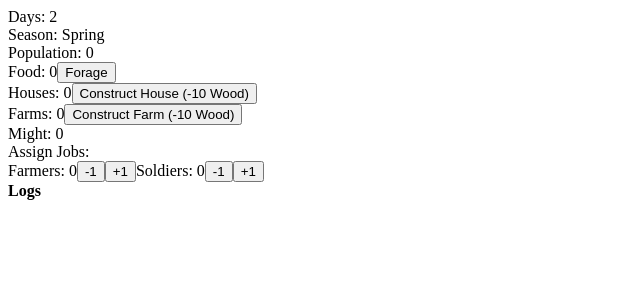
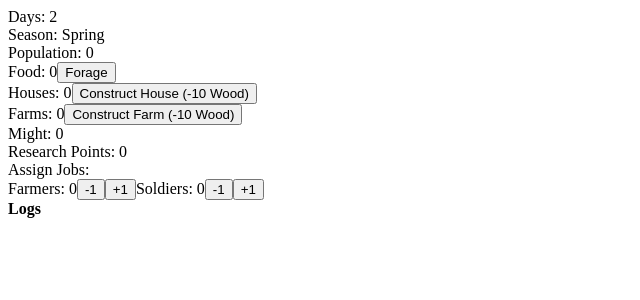
Before and after one commit to nicholas-crawford/thykingdomcome, a React (Vite) app: page / in a window 1280 px wide. Shown: the top 300 px of the page, without its empty margins (0-640 px from the left). Built offline with nearby package versions, Linux system fonts and the light colour scheme.

Commit message:
Added research points to game state

```diff
--- a/src/App.tsx
+++ b/src/App.tsx
@@ -33,6 +33,7 @@ interface Game {
   season: string;
   unlockedMechanics: string[];
   jobs: Jobs;
+  researchPoints: number;
 }
 
 type JobRule = {
@@ -149,6 +150,7 @@ export default function App() {
       soldiers: 0,
       scholars: 0,
     },
+    researchPoints: 0,
   });
 
   const jobs: Jobs = game.jobs;
@@ -399,6 +401,7 @@ export default function App() {
         </button>
       </div>
       <div>Might: {might}</div>
+      <div>Research Points: {game.researchPoints}</div>
       <div>
         Assign Jobs:
         <div>
```
